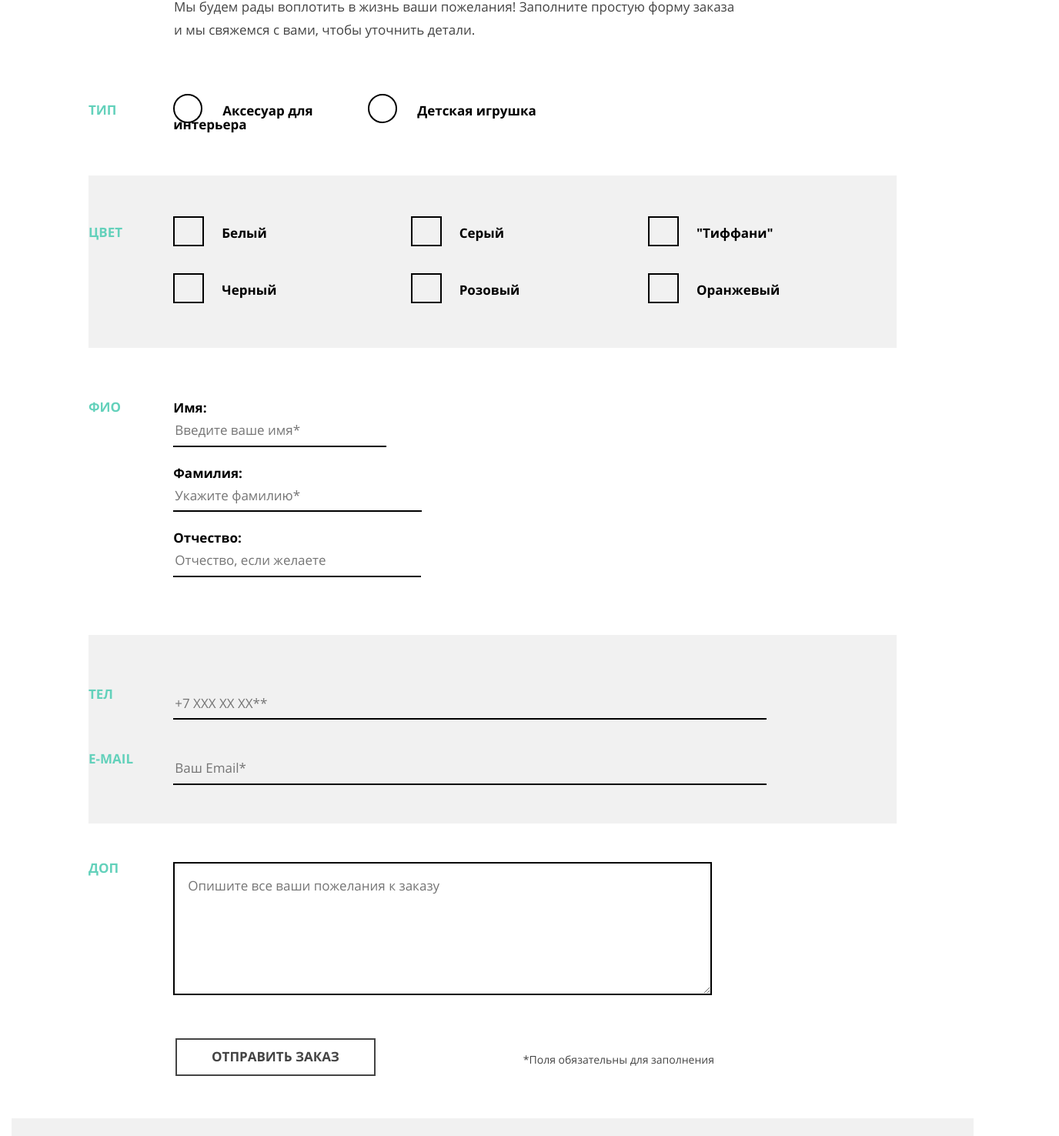
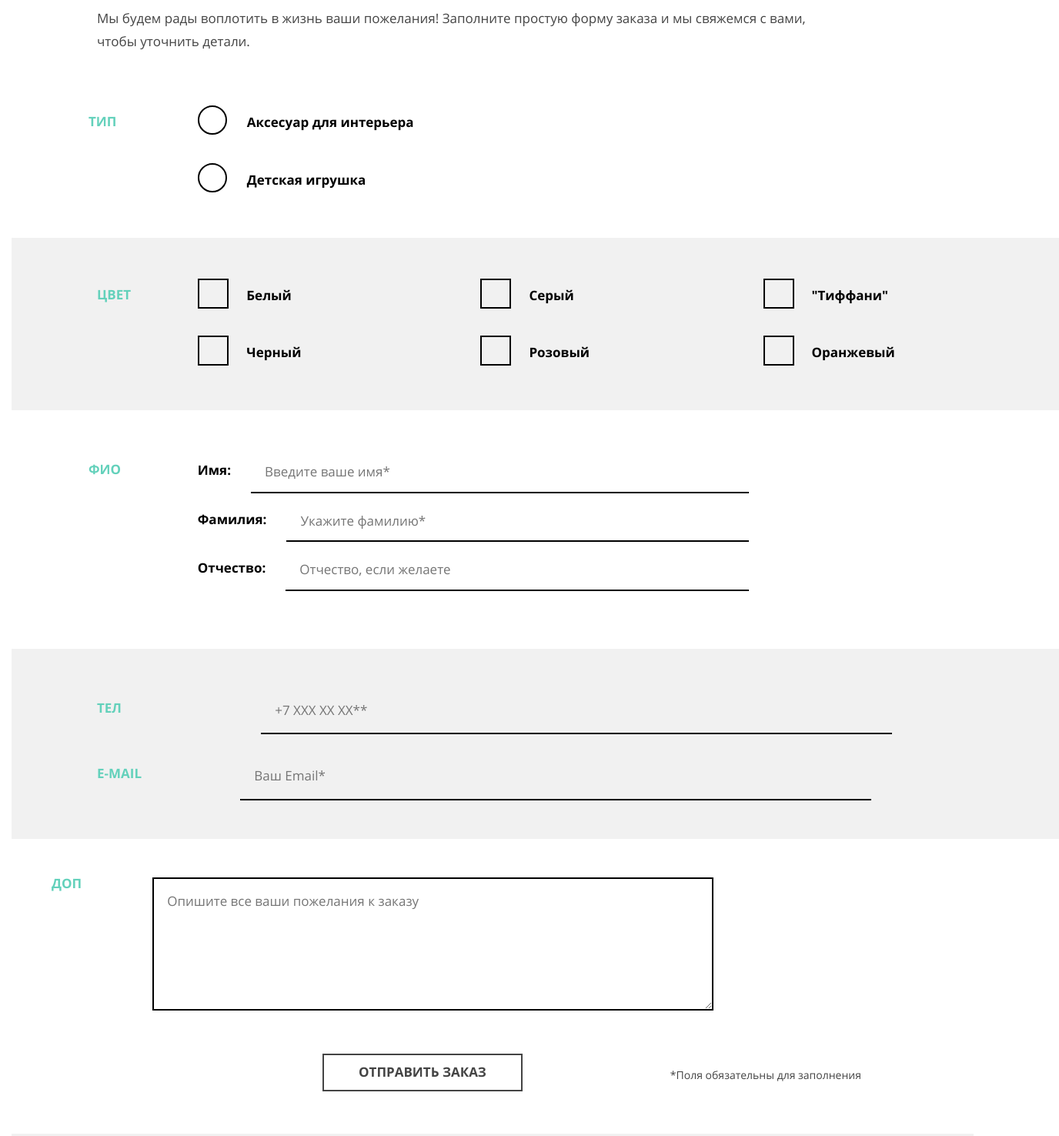
Before and after one commit to karachev/198655-mishka-1, a website: page source/form.html in a window 1280 px wide. Shown: the part 487-1963 px from the top of the page at 77% size, 1376 px wide, since content can reach past the window. Drawn offline with nearby package versions, Linux system fonts and the light colour scheme; files that its build step writes are made by us from their sources; files whose address does not match are found by name.

Commit message:
Исправляет ошибки разметки

```diff
--- a/source/form.html
+++ b/source/form.html
@@ -15,7 +15,7 @@
           <button class="main-nav__toggle" type="button"></button>
           <ul class="main-nav__list">
             <li class="main-nav__item main-nav__item--logo">
-              <a href="./" class="logo">
+              <a href="index.html" class="logo">
               <img src="img/mobile/logo-mobile.png" alt="mishka" height="35px" width="86px">
               </a>
             </li>
@@ -46,15 +46,14 @@
         </div>
       </nav>
     </header>
-    <main class="page-main page-main--index">
+    <main class="page-main page-main--catalog">
       <section class="form">
         <h1 class="form__title">Вязание на заказ</h1>
-        <div class="form__wrapper">
           <p class="form__text">Мы будем рады воплотить в жизнь ваши пожелания! Заполните простую форму заказа и мы свяжемся с вами, чтобы уточнить детали.</p>
           <form action="https://echo.htmlacademy.ru" method="post" class="form-fb">
             <fieldset class="order-form__set order-form__set--type">
               <div class="order-form__wrapper order-form__wrapper--type">
-                <h2 class="order-form__title">Тип</h2>
+                <h2 class="order-form__title order-form__title--type">Тип</h2>
                 <ul class="form__list form__list--type">
                   <li class="form__item form__item--acsesuars">
                     <input class="visually-hidden" type="radio" name="radio-type" id="subscribe-field">
@@ -99,8 +98,8 @@
               </div>
             </fieldset>
             <fieldset class="order-form__set order-form__set--name">
-              <div class="order-form__wrapper">
-                <h2 class="order-form__title">ФИО</h2>
+              <div class="order-form__wrapper order-form__wrapper--name">
+                <h2 class="order-form__title order-form__title--name">ФИО</h2>
                 <ul class="order-form__group order-form__group--name">
                   <li class="order-form__item order-form__item--name">
                   <label class="order-form__name">Имя:
@@ -119,7 +118,7 @@
             </fieldset>
             <fieldset class="order-form__set order-form__set--tel">
               <div class="order-form__wrapper order-form__wrapper--tel">
-                <h2 class="order-form__title">ТЕЛ</h2>
+                <h2 class="order-form__title order-form__title--mail">ТЕЛ</h2>
                 <div class="order-form__group order-form__group--tel">
                   <input class="order-form__input order-form__input--tel" type="text" name="tel" placeholder="+7 ХХХ ХХ ХХ**">
                 </div>
@@ -127,7 +126,7 @@
             </fieldset>
             <fieldset class="order-form__set order-form__set--mail">
               <div class="order-form__wrapper order-form__wrapper--mail">
-                <h2 class="order-form__title">E-MAIL</h2>
+                <h2 class="order-form__title order-form__title--mail">E-MAIL</h2>
                 <div class="order-form__group order-form__group--mail">
                   <input class="order-form__input order-form__input--mail" type="text" name="mail" placeholder="Ваш Email*">
                 </div>
@@ -135,18 +134,19 @@
             </fieldset>
             <fieldset class="order-form__set order-form__set--else">
               <div class="order-form__wrapper">
-                <h2 class="order-form__title">ДОП</h2>
+                <h2 class="order-form__title order-form__title--else">ДОП</h2>
                 <div class="order-form__group order-form__group--else">
                   <textarea class="order-form__textarea" type="text" name="comment" placeholder="Опишите все ваши пожелания к заказу"></textarea>
                 </div>
               </div>
             </fieldset>
+            <div class="order-form__wrapper-fb">
             <div class="form__fb">
               <p class="form__desc">*Поля обязательны для заполнения</p>
               <button type="submit" class="form__button button">отправить заказ</button>
             </div>
+            </div>
           </form>
-        </div>
       </section>
     </main>
     <footer class="page-footer">
--- a/source/sass/blocks/_caption.scss
+++ b/source/sass/blocks/_caption.scss
@@ -92,7 +92,6 @@
 
 
 @media (min-width: 768px) {
-
   .page-main {
     width: 768px;
   }
--- a/source/sass/blocks/_catalog.scss
+++ b/source/sass/blocks/_catalog.scss
@@ -4,18 +4,18 @@
   font-weight: 700;
   line-height: 24px;
 
+  &:hover {
+    box-shadow: 0 6px 10px rgba(0, 0, 0, 0.1);
+  }
+
+  &:active {
+    box-shadow: 0 3px 5px rgba(0, 0, 0, 0.1);
+  }
+
   &__description {
     padding-left: 29px;
     padding-right: 28px;
     padding-top: 29px;
-
-    &:hover {
-      box-shadow: 0 6px 10px rgba(0, 0, 0, 0.1);
-    }
-
-    &:active {
-      box-shadow: 0 3px 5px rgba(0, 0, 0, 0.1);
-    }
   }
 
   &__name {
@@ -76,6 +76,10 @@
 }
 
 @media (min-width: 768px) {
+  .page-main--catalog {
+    margin-top: -82px;
+  }
+
   .page-main {
     width: 768px;
     margin-top: -82px;
@@ -148,9 +152,12 @@
 }
 
 @media (min-width: 1250px) {
+  .page-main--catalog {
+    margin-top: -49px;
+  }
+
   .page-main {
     width: 1250px;
-    margin-top: -49px;
 
     &__title {
       font-size: 53px;
@@ -185,19 +192,22 @@
   .catalog-item {
     &__description {
       padding-top: 29px;
-      padding-bottom: 29px;
       padding-left: 28px;
       padding-right: 0;
+      width: 83%;
     }
 
     &__text {
       padding-bottom: 45px;
     }
 
+    &__text--bigbas {
+      padding-bottom: 19px;
+    }
+
     &__footer {
       padding-top: 23px;
       padding-bottom: 32px;
     }
-
   }
 }
--- a/source/sass/blocks/_contacts.scss
+++ b/source/sass/blocks/_contacts.scss
@@ -99,7 +99,7 @@
     }
 
     &__title {
-      margin-top: 156px;
+      margin-top: 145px;
       font-size: 43px;
       line-height: 50px;
     }
--- a/source/sass/blocks/_form.scss
+++ b/source/sass/blocks/_form.scss
@@ -25,11 +25,6 @@
     margin: 0;
   }
 
-  &__wrapper {
-    width: 260px;
-    margin: 0 auto;
-  }
-
   &__desc {
     font-size: 14px;
     color: $text-color;
@@ -50,7 +45,7 @@
   &__list--type {
     margin-top: 43px;
     margin-bottom: 45px;
-  }
+    }
 
   &__list--color {
     margin-top: 44px;
@@ -125,7 +120,15 @@
     display: flex;
     flex-direction: column;
     flex-wrap: wrap;
+    width: 260px;
+    margin: 0 auto;
   }
+
+  &__wrapper-fb {
+    width: 260px;
+    margin: 0 auto;
+  }
+
 
   &__set {
     border: 0 none;
@@ -222,12 +225,12 @@
   &__surname,
   &__second-name {
     padding-left: 0;
+    width: 100%;
   }
 
   &__input {
     width: 100%;
     color: #d6d6d6;
-    padding-top: 10px;
     padding-bottom: 10px;
     border: none;
     border-bottom: 2px solid $black;
@@ -273,10 +276,6 @@
   .form {
     width: 768px;
 
-    &__wrapper {
-      width: 668px;
-    }
-
     &__title {
       padding-top: 104px;
       padding-bottom: 90px;
@@ -293,10 +292,6 @@
         background-image: url("../img/tablet/line-tablet.png");
         background-repeat: repeat-x;
       }
-    }
-
-    &__list {
-      margin: 0;
     }
 
     &__text {
@@ -330,6 +325,10 @@
       flex-wrap: wrap;
     }
 
+    &__list--type {
+      width: 65%;
+    }
+
     &__item {
       width: 50%;
     }
@@ -361,12 +360,45 @@
     &__wrapper {
       flex-direction: row;
       flex-wrap: no-wrap;
+      width: 768px;
     }
 
     &__wrapper--color{
-      background-color: $gray;
       padding-top: 66px;
       padding-bottom: 70px;
+      width: 768px;
+      margin: 0 auto;
+      padding-left: 52px;
+      background-color: $gray;
+    }
+
+    &__wrapper--type{
+      width: 668px;
+      margin: 0 auto;
+    }
+
+    &__wrapper--name{
+      width: 768px;
+      margin: 0 auto;
+      margin-left: 52px;
+      margin-right: 50px;
+    }
+
+    &__wrapper--tel{
+      width: 768px;
+      margin: 0 auto;
+      padding-left: 52px;
+    }
+
+    &__wrapper--mail{
+      width: 768px;
+      margin: 0 auto;
+      padding-left: 52px;
+    }
+
+    &__wrapper--else{
+      width: 668px;
+      margin: 0 auto;
     }
 
     &__title {
@@ -375,6 +407,14 @@
       &::before {
         display: none;
       }
+    }
+
+    &__title--type {
+      width: 30%;
+    }
+
+    &__title--else {
+      margin-left: 52px;
     }
 
     &__set--name {
@@ -403,9 +443,24 @@
       width: 73%;
     }
 
+    &__group--tel,
+    &__group--mail,
+    &__group--else {
+      width: 64%;
+    }
+
+    &__input {
+      padding-bottom: 16px;
+      padding-left: 18px;
+      margin-left: 26px;
+      margin-right: 50px;
+    }
+
     &__input--tel,
     &__input--mail {
       background-color: $gray;
+      padding-bottom: 20px;
+      margin: 0;
     }
 
     &__wrapper--tel {
@@ -419,6 +474,10 @@
       padding-bottom: 50px;
     }
 
+    &__wrapper-fb {
+      width: 668px;
+    }
+
     &__set--else {
       margin-bottom: 53px;
     }
@@ -430,6 +489,12 @@
       padding-bottom: 106px;
       padding-right: 55px;
     }
+
+    &__name,
+    &__surname,
+    &__second-name {
+      display: flex;
+    }
   }
 }
 
@@ -437,16 +502,13 @@
   .form {
     width: 1250px;
 
-    &__wrapper {
-      width: 1050px;
-    }
-
     &__title {
       padding-top: 105px;
       padding-bottom: 111px;
       font-size: 53px;
       line-height: 57px;
       &::before {
+        bottom: -1px;
         height: 34px;
         background-image: url("../img/desktop/line-desktop.png");
       }
@@ -467,6 +529,10 @@
       width: 33%;
     }
 
+    &__item--acsesuars {
+      width: 70%;
+    }
+
     &__fb {
       width: 700px;
       margin-left: 113px;
@@ -482,13 +548,60 @@
       width: 10.5%;
     }
 
+    &__title--type,
+    &__title--name {
+      width: 13.5%;
+    }
+
+    &__wrapper {
+      width: 1250px;
+    }
+
+    &__wrapper--type {
+      width: 1050px;
+      margin: 0 auto;
+    }
+
     &__wrapper--color {
       padding-bottom: 10px;
+      width: 1250px;
+      margin: 0 auto;
+      padding-left: 111px;
+    }
+
+    &__wrapper--name {
+      width: 1050px;
+      margin: 0 auto;
+    }
+
+    &__wrapper--tel {
+      width: 1250px;
+      margin: 0 auto;
+      padding-left: 111px;
+    }
+
+    &__wrapper--mail {
+      width: 1250px;
+      margin: 0 auto;
+      padding-left: 111px;
+    }
+
+    &__wrapper--else {
+      width: 1050px;
+      margin: 0 auto;
     }
 
     &__textarea {
       width: 87%;
       padding-right: 12px;
     }
+
+    &__input--tel {
+      margin-left: 82px;
+    }
+
+    &__input--mail {
+      margin-left: 55px;
+    }
   }
 }
--- a/source/sass/blocks/_page-header.scss
+++ b/source/sass/blocks/_page-header.scss
@@ -269,9 +269,6 @@
       text-align: start;
       padding-top: 25px;
       padding-left: 31px;
-      &:hover {
-        opacity: 0.6;
-      }
 
       &:active {
         opacity: 0.3;
```
Also changed, not shown: source/catalog.html (+3 -3 lines), source/index.html (+4 -4 lines).
